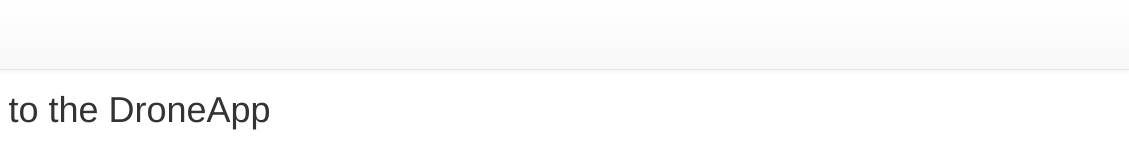
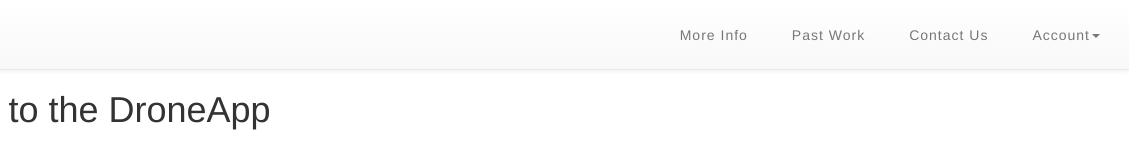
Before and after one commit to gperanich/flap, a website: page client/index.html in a window 1280 px wide. Shown: the full height of the page, 151-1280 px from the left. Drawn offline with nearby package versions, Linux system fonts and the light colour scheme; some packages are replaced by stand-ins of ours.

Commit message:
navbar changes

```diff
--- a/client/directives/navbar.html
+++ b/client/directives/navbar.html
@@ -9,24 +9,25 @@
 				<span class="icon-bar"></span>
 			</button>
 			<a class="navbar-brand logo" id="dronelogo" href="/"><img src="../images/quadcopter_logo.png" alt="drone">
-            </a>
+			</a>
 		</div>
 
 		<div class="collapse navbar-collapse" id="bs-example-navbar-collapse-1">
 			<ul class="nav navbar-nav">
-				<!--<li><a class="link" href="/product">Apparel </a></li>
-				<li><a class="link" href="/accessories">Accessories</a></li>
-				<li><a class="link" href="/contact">Contact</a></li>-->
+				<!--<li><a class="link" href="/info">Info</a></li>-->
 			</ul>
 
 
 			<ul class="nav navbar-nav navbar-right">
+				<li><a class="link" href="/info">More Info</a></li>
+				<li><a class="link" href="/past_work">Past Work</a></li>
+				<li><a class="link" href="/contact">Contact Us</a></li>
 				<li class="dropdown">
-					<!--<a href="#" class="dropdown-toggle tabs carts " data-toggle="dropdown" role="button" aria-haspopup="true" aria-expanded="false">Cart <span class="glyphicon glyphicon-shopping-cart"></span><span id="cartNumber">{{ cartSize }}</span><span class="caret"></span></a>
+					<a href="#" class="dropdown-toggle" data-toggle="dropdown" role="button" aria-haspopup="true" aria-expanded="false">Account<span class="caret"></span></a>
 					<ul class="dropdown-menu">
-						<li><a class="cart" href="/viewCart">View Cart</a></li>
+						<li><a href="/account_home">View Your Account</a></li>
 						<li role="separator" class="divider"></li>
-						<li><a href="/checkout">Check Out</a></li>-->
+						<li><a href="/checkout">Log Out</a></li>
 					</ul>
 				</li>
 			</ul>
--- a/client/styles/navbar.less
+++ b/client/styles/navbar.less
@@ -5,10 +5,23 @@
         height: 5em;
 
         .logo {
+            height: 4.5em;
 
             img {
                 height: 2.5em;
             }
         }
+
+        .collapse {
+
+            .navbar-right {
+                padding-top: .7em;
+
+                li {
+                    padding-right: 1em;
+                    letter-spacing: 1px;
+                }
+            }
+        }
     }
 }
```
Also changed, not shown: client/style.css.
